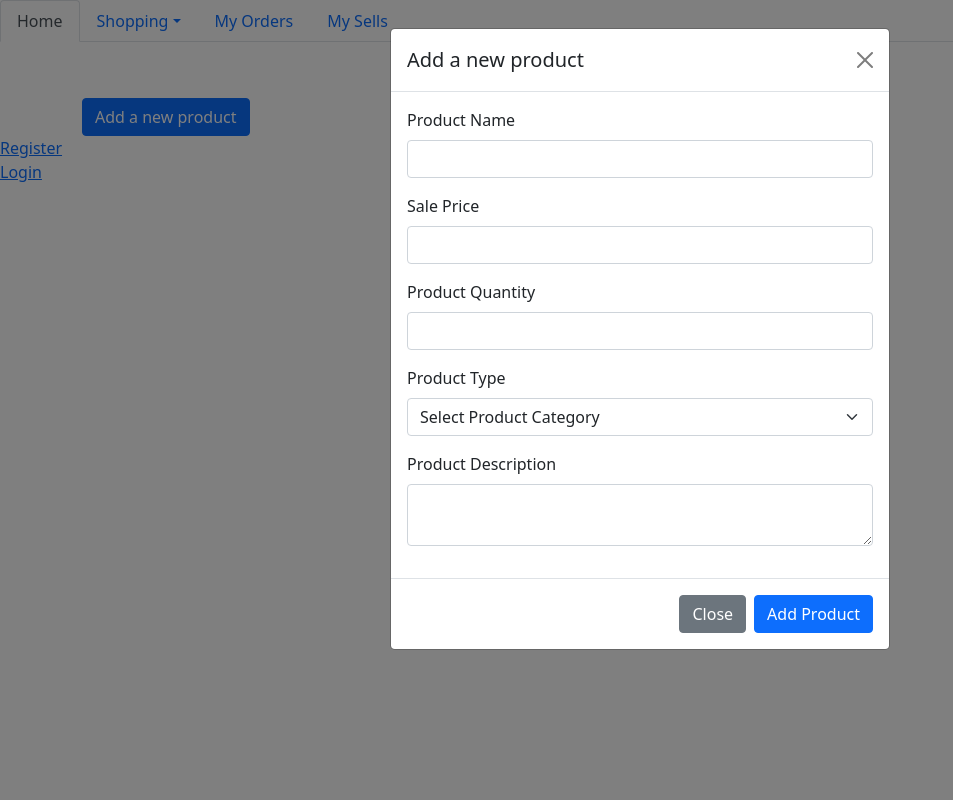
After one commit to Erica233/ShoppingWeb, a PHP site: page /sells.php in a window 1280 px wide, after a click on "Add a new product". The commit adds this page. Shown: the whole page, without its empty margins (0-953 px from the left). Run offline with PHP 8.4, Linux system fonts and the light colour scheme.

Commit message:
add sells.php

```diff
--- a/header.php
+++ b/header.php
@@ -10,5 +10,16 @@ session_start();
     <meta name="viewport" content="width=device-width, initial-scale=1">
 
     <!-- Bootstrap CSS -->
+    <!--
+        <link href="https://cdn.jsdelivr.net/npm/bootstrap@5.3.0/dist/css/bootstrap.min.css" rel="stylesheet"
+        integrity="sha384-9ndCyUaIbzAi2FUVXJi0CjmCapSmO7SnpJef0486qhLnuZ2cdeRhO02iuK6FUUVM" crossorigin="anonymous">
+    -->
     <link href="https://cdn.jsdelivr.net/npm/bootstrap@5.1.3/dist/css/bootstrap.min.css" rel="stylesheet"
           integrity="sha384-1BmE4kWBq78iYhFldvKuhfTAU6auU8tT94WrHftjDbrCEXSU1oBoqyl2QvZ6jIW3" crossorigin="anonymous">
+
+    <!-- Bootstrap JavaScript -->
+    <script src="https://cdn.jsdelivr.net/npm/bootstrap@5.3.0/dist/js/bootstrap.bundle.min.js"
+            integrity="sha384-geWF76RCwLtnZ8qwWowPQNguL3RmwHVBC9FhGdlKrxdiJJigb/j/68SIy3Te4Bkz"
+            crossorigin="anonymous"></script>
+    <!-- JQuery -->
+    <script src="https://code.jquery.com/jquery-3.7.0.js" integrity="sha256-JlqSTELeR4TLqP0OG9dxM7yDPqX1ox/HfgiSLBj8+kM=" crossorigin="anonymous"></script>
--- /dev/null
+++ b/sells.php
@@ -0,0 +1,108 @@
+<?php
+require_once "pdo.php";
+include "header.php";
+include "navbar.php";
+?>
+
+<title>Manage My Products</title>
+</head>
+
+<body>
+
+<!-- Modal for adding product details -->
+<div class="modal fade" id="addModal" data-bs-backdrop="static" data-bs-keyboard="false" tabindex="-1"
+     aria-labelledby="staticBackdropLabel" aria-hidden="true">
+    <div class="modal-dialog">
+        <div class="modal-content">
+            <div class="modal-header">
+                <h1 class="modal-title fs-5" id="staticBackdropLabel">Add a new product</h1>
+                <button type="button" class="btn-close" data-bs-dismiss="modal" aria-label="Close"></button>
+            </div>
+            <div class="modal-body">
+                <div class="mb-3">
+                    <label for="name" class="form-label">Product Name</label>
+                    <input type="text" class="form-control" id="name">
+                </div>
+                <div class="mb-3">
+                    <label for="price" class="form-label">Sale Price</label>
+                    <input type="number" class="form-control" id="price" min="0.01" step=".01">
+                </div>
+                <div class="mb-3">
+                    <label for="quantity" class="form-label">Product Quantity</label>
+                    <input type="number" class="form-control" id="quantity" min="1" max="10000">
+                </div>
+                <div class="mb-3">
+                    <label for="type" class="form-label">Product Type</label>
+                    <select class="form-select" id="type" aria-label="Default select example">
+                        <option selected>Select Product Category</option>
+                        <option value="Food">Food</option>
+                        <option value="Clothes">Clothes</option>
+                        <option value="Groceries">Groceries</option>
+                    </select>
+                </div>
+                <div class="mb-3">
+                    <label for="description" class="form-label">Product Description</label>
+                    <div class="input-group" id="description">
+                        <textarea class="form-control" aria-label="With textarea"></textarea>
+                    </div>
+                </div>
+            </div>
+            <div class="modal-footer">
+                <button type="button" class="btn btn-secondary" data-bs-dismiss="modal">Close</button>
+                <button type="button" class="btn btn-primary">Add Product</button>
+            </div>
+        </div>
+    </div>
+</div>
+
+<div class="container mx-auto">
+    <h1 class="text-center">Manage My Products</h1>
+    <!-- Button trigger modal -->
+    <button type="button" class="btn btn-primary" data-bs-toggle="modal" data-bs-target="#addModal">Add a new product
+    </button>
+</div>
+
+<?php
+include "helper.php";
+flash();
+
+//check if logged in
+if (!isset($_SESSION["username"])) { ?>
+    <a href="register.php">Register</a><br>
+    <a href="login.php">Login</a>
+<?php } else { ?>
+
+    <table class="table">
+        <thead>
+        <tr>
+            <th scope="col">#</th>
+            <th scope="col">First</th>
+            <th scope="col">Last</th>
+            <th scope="col">Handle</th>
+        </tr>
+        </thead>
+        <tbody>
+        <tr>
+            <th scope="row">1</th>
+            <td>Mark</td>
+            <td>Otto</td>
+            <td>@mdo</td>
+        </tr>
+        <tr>
+            <th scope="row">2</th>
+            <td>Jacob</td>
+            <td>Thornton</td>
+            <td>@fat</td>
+        </tr>
+        <tr>
+            <th scope="row">3</th>
+            <td colspan="2">Larry the Bird</td>
+            <td>@twitter</td>
+        </tr>
+        </tbody>
+    </table>
+
+
+<?php } ?>
+</body>
+</html>
```
Also changed, not shown: products.php (deleted, +0 -25 lines).
